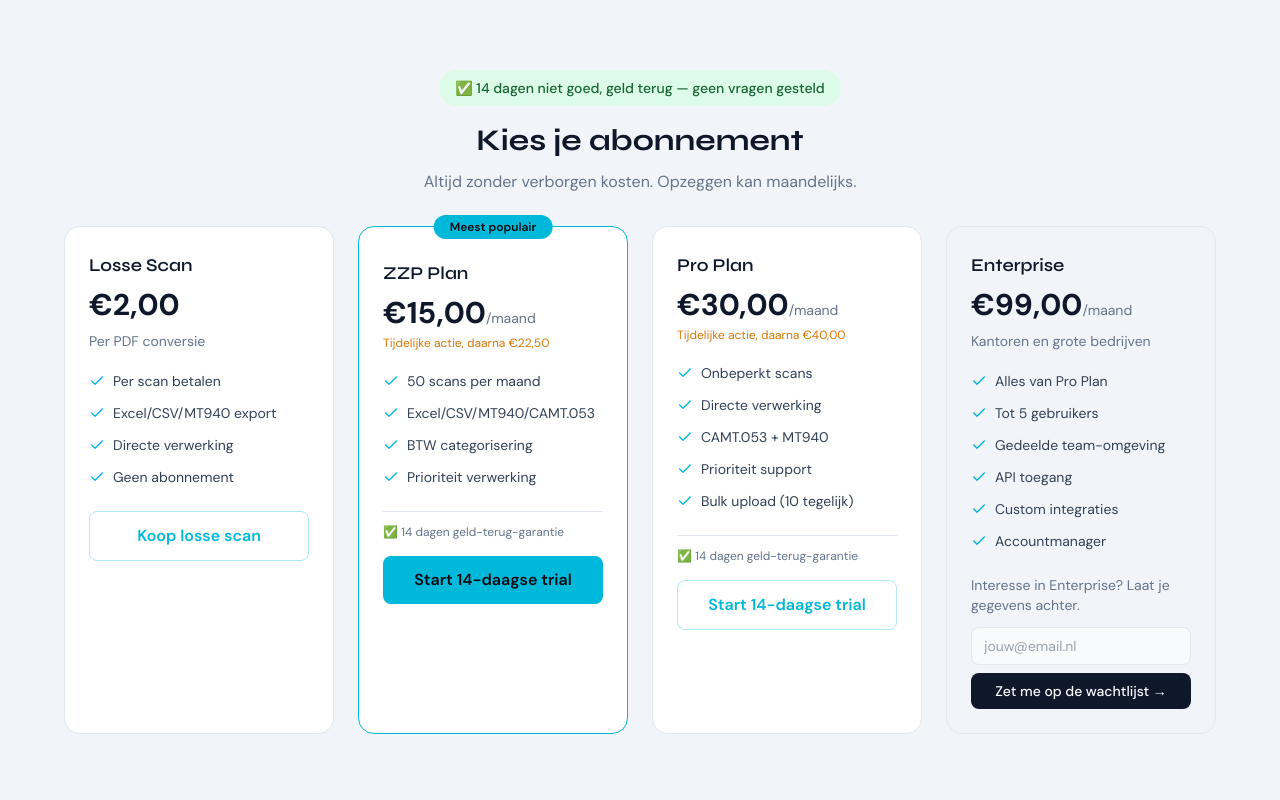
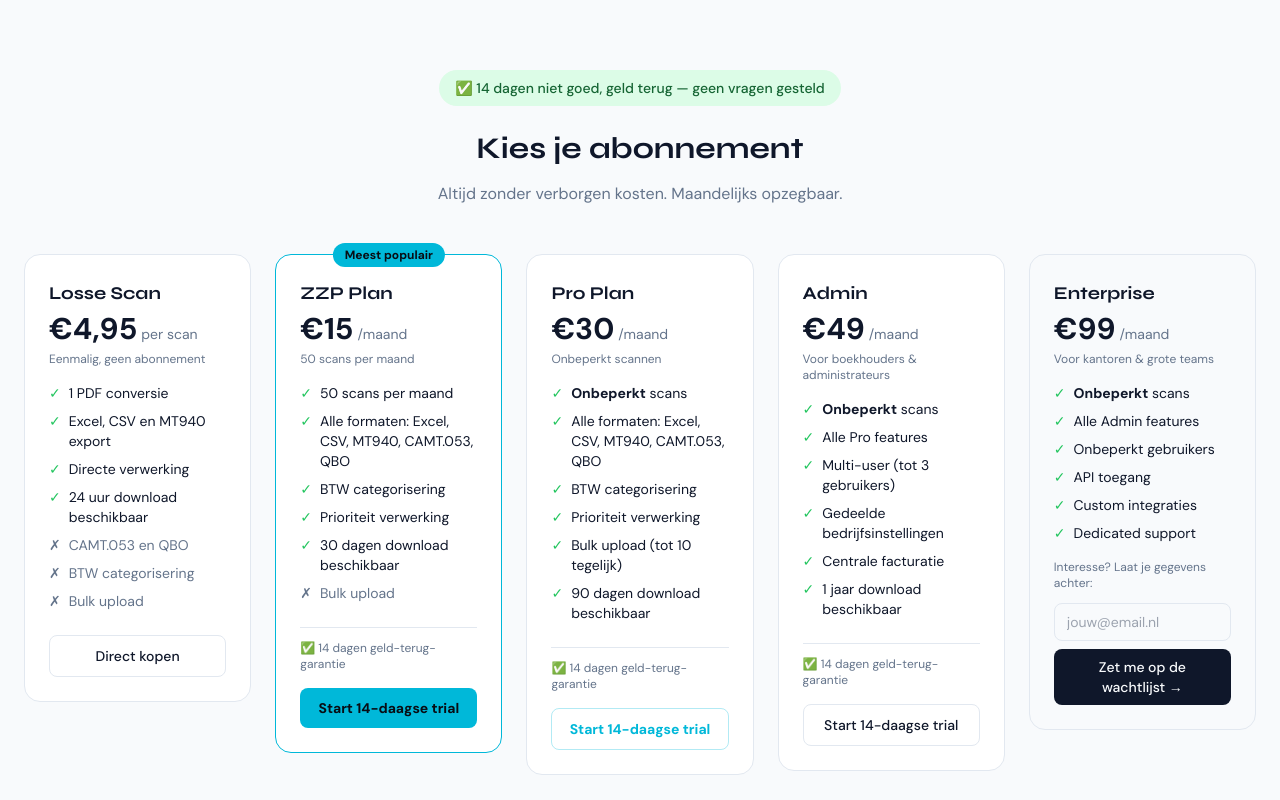
Before and after one commit to stagedvisuals/bank-statement-converter-pro, a Next.js app: page / in a window 1280 px wide. Shown: the part 3140-3940 px from the top of the page. Built offline with nearby package versions, Linux system fonts and the light colour scheme; no server answers.

Commit message:
pricing update: new 5-tier structure €4.95-€99 + Admin plan + improved Enterprise waitlist

```diff
--- a/app/page.tsx
+++ b/app/page.tsx
@@ -28,7 +28,8 @@ export default function Home() {
   const [statements, setStatements] = useState(20);
   const [hourlyRate, setHourlyRate] = useState(75);
   const [enterpriseEmail, setEnterpriseEmail] = useState('');
-  const [enterpriseSubmitted, setEnterpriseSubmitted] = useState(false);
+  const [enterpriseSubmitted, setEnterpriseSubmitted] = useState(false)
+  const [enterpriseLoading, setEnterpriseLoading] = useState(false);
 
   const manualHours = Math.ceil(statements * 1.5);
   const bscProMinutes = Math.ceil(statements * 0.5);
@@ -36,19 +37,19 @@ export default function Home() {
   const moneySaved = Math.round(hoursSaved * hourlyRate);
 
   const handleEnterpriseSubmit = async (e: React.FormEvent) => {
-    e.preventDefault();
+    e.preventDefault()
+    setEnterpriseLoading(true)
     try {
       await fetch('/api/enterprise-waitlist', {
         method: 'POST',
         headers: { 'Content-Type': 'application/json' },
-        body: JSON.stringify({ email: enterpriseEmail }),
-      });
-      setEnterpriseSubmitted(true);
-      setEnterpriseEmail('');
-    } catch (error) {
-      console.error('Enterprise waitlist error:', error);
+        body: JSON.stringify({ email: enterpriseEmail })
+      })
+    } catch {}
+    setEnterpriseSubmitted(true)
+    setEnterpriseEmail('')
+    setEnterpriseLoading(false)
   }
-  };
 
   return (
     <div className="min-h-screen bg-background">
@@ -260,119 +261,141 @@ export default function Home() {
       </section>
 
       {/* Pricing */}
-      <section id="pricing" className="py-20 bg-secondary">
-        <div className="max-w-7xl mx-auto px-4 sm:px-6 lg:px-8">
-          <div className="text-center mb-8">
-            <span className="inline-flex items-center gap-2 px-4 py-2 bg-green-100 dark:bg-green-900/30 text-green-800 dark:text-green-200 rounded-full text-sm font-medium mb-4">
+      {/* Pricing */}
+      <section id="pricing" className="py-20 bg-background">
+        <div className="max-w-7xl mx-auto px-6">
+          <div className="text-center mb-6">
+            <span className="inline-flex items-center gap-2 px-4 py-2 bg-green-100 dark:bg-green-900/30 text-green-800 dark:text-green-200 rounded-full text-sm font-medium">
               ✅ 14 dagen niet goed, geld terug — geen vragen gesteld
             </span>
-            <h2 className="text-2xl md:text-3xl font-bold text-slate-900 dark:text-white mb-3">Kies je abonnement</h2>
-            <p className="text-muted-foreground">Altijd zonder verborgen kosten. Opzeggen kan maandelijks.</p>
+          </div>
+          <h2 className="text-3xl font-bold text-center mb-4">Kies je abonnement</h2>
+          <p className="text-center text-muted-foreground mb-12">
+            Altijd zonder verborgen kosten. Maandelijks opzegbaar.
+          </p>
+
+          <div className="grid grid-cols-1 md:grid-cols-2 lg:grid-cols-5 gap-6 items-start">
+            {/* LOSSE SCAN */}
+            <div className="border border-border rounded-2xl p-6 bg-card flex flex-col">
+              <div className="mb-4">
+                <h3 className="text-lg font-bold mb-1">Losse Scan</h3>
+                <div className="flex items-baseline gap-1">
+                  <span className="text-3xl font-bold">€4,95</span>
+                  <span className="text-muted-foreground text-sm">per scan</span>
+                </div>
+                <p className="text-xs text-muted-foreground mt-1">Eenmalig, geen abonnement</p>
+              </div>
+              <ul className="space-y-2 flex-1 mb-6 text-sm">
+                <li className="flex items-start gap-2"><span className="text-green-500 shrink-0">✓</span><span>1 PDF conversie</span></li>
+                <li className="flex items-start gap-2"><span className="text-green-500 shrink-0">✓</span><span>Excel, CSV en MT940 export</span></li>
+                <li className="flex items-start gap-2"><span className="text-green-500 shrink-0">✓</span><span>Directe verwerking</span></li>
+                <li className="flex items-start gap-2"><span className="text-green-500 shrink-0">✓</span><span>24 uur download beschikbaar</span></li>
+                <li className="flex items-start gap-2"><span className="text-muted-foreground shrink-0">✗</span><span className="text-muted-foreground">CAMT.053 en QBO</span></li>
+                <li className="flex items-start gap-2"><span className="text-muted-foreground shrink-0">✗</span><span className="text-muted-foreground">BTW categorisering</span></li>
+                <li className="flex items-start gap-2"><span className="text-muted-foreground shrink-0">✗</span><span className="text-muted-foreground">Bulk upload</span></li>
+              </ul>
+              <a href="/register" className="block text-center px-4 py-2.5 border border-border rounded-lg text-sm font-medium hover:bg-accent transition-colors">
+                Direct kopen
+              </a>
             </div>
 
-          <div className="grid md:grid-cols-2 lg:grid-cols-4 gap-6 max-w-6xl mx-auto">
-            {/* TIER 1 - Losse Scan */}
-            <div className="p-6 rounded-2xl border bg-white dark:bg-[#0a1220] border-slate-200 dark:border-slate-800">
-              <h3 className="text-lg font-semibold text-slate-900 dark:text-white mb-2">Losse Scan</h3>
-              <div className="mb-2">
-                <span className="text-3xl font-bold text-slate-900 dark:text-white">€2,00</span>
+            {/* ZZP PLAN */}
+            <div className="border border-[#00b8d9] rounded-2xl p-6 bg-card flex flex-col relative">
+              <div className="absolute -top-3 left-1/2 -translate-x-1/2 px-3 py-1 bg-[#00b8d9] text-[#080d14] text-xs font-bold rounded-full">
+                Meest populair
               </div>
-              <p className="text-sm text-muted-foreground mb-5">Per PDF conversie</p>
+              <div className="mb-4">
+                <h3 className="text-lg font-bold mb-1">ZZP Plan</h3>
+                <div className="flex items-baseline gap-1">
+                  <span className="text-3xl font-bold">€15</span>
+                  <span className="text-muted-foreground text-sm">/maand</span>
+                </div>
+                <p className="text-xs text-muted-foreground mt-1">50 scans per maand</p>
+              </div>
+              <ul className="space-y-2 flex-1 mb-6 text-sm">
+                <li className="flex items-start gap-2"><span className="text-green-500 shrink-0">✓</span><span>50 scans per maand</span></li>
+                <li className="flex items-start gap-2"><span className="text-green-500 shrink-0">✓</span><span>Alle formaten: Excel, CSV, MT940, CAMT.053, QBO</span></li>
+                <li className="flex items-start gap-2"><span className="text-green-500 shrink-0">✓</span><span>BTW categorisering</span></li>
+                <li className="flex items-start gap-2"><span className="text-green-500 shrink-0">✓</span><span>Prioriteit verwerking</span></li>
+                <li className="flex items-start gap-2"><span className="text-green-500 shrink-0">✓</span><span>30 dagen download beschikbaar</span></li>
+                <li className="flex items-start gap-2"><span className="text-muted-foreground shrink-0">✗</span><span className="text-muted-foreground">Bulk upload</span></li>
+              </ul>
+              <p className="text-xs text-muted-foreground border-t border-border pt-3 mb-4">✅ 14 dagen geld-terug-garantie</p>
+              <a href="/register" className="block text-center px-4 py-2.5 bg-[#00b8d9] text-[#080d14] rounded-lg text-sm font-bold hover:shadow-[0_0_20px_rgba(0,184,217,0.4)] transition-all">
+                Start 14-daagse trial
+              </a>
+            </div>
 
-              <ul className="space-y-3 mb-6">
-                {['Per scan betalen', 'Excel/CSV/MT940 export', 'Directe verwerking', 'Geen abonnement'].map((feature) => (
-                  <li key={feature} className="flex items-start gap-2 text-sm text-slate-700 dark:text-slate-300">
-                    <Check className="w-4 h-4 text-[#00b8d9] shrink-0 mt-0.5" />
-                    {feature}
-                  </li>
-                ))}
+            {/* PRO PLAN */}
+            <div className="border border-border rounded-2xl p-6 bg-card flex flex-col">
+              <div className="mb-4">
+                <h3 className="text-lg font-bold mb-1">Pro Plan</h3>
+                <div className="flex items-baseline gap-1">
+                  <span className="text-3xl font-bold">€30</span>
+                  <span className="text-muted-foreground text-sm">/maand</span>
+                </div>
+                <p className="text-xs text-muted-foreground mt-1">Onbeperkt scannen</p>
+              </div>
+              <ul className="space-y-2 flex-1 mb-6 text-sm">
+                <li className="flex items-start gap-2"><span className="text-green-500 shrink-0">✓</span><span><strong>Onbeperkt</strong> scans</span></li>
+                <li className="flex items-start gap-2"><span className="text-green-500 shrink-0">✓</span><span>Alle formaten: Excel, CSV, MT940, CAMT.053, QBO</span></li>
+                <li className="flex items-start gap-2"><span className="text-green-500 shrink-0">✓</span><span>BTW categorisering</span></li>
+                <li className="flex items-start gap-2"><span className="text-green-500 shrink-0">✓</span><span>Prioriteit verwerking</span></li>
+                <li className="flex items-start gap-2"><span className="text-green-500 shrink-0">✓</span><span>Bulk upload (tot 10 tegelijk)</span></li>
+                <li className="flex items-start gap-2"><span className="text-green-500 shrink-0">✓</span><span>90 dagen download beschikbaar</span></li>
+              </ul>
+              <p className="text-xs text-muted-foreground border-t border-border pt-3 mb-4">✅ 14 dagen geld-terug-garantie</p>
+              <a href="/register" className="block text-center px-4 py-2.5 border border-[#00b8d9]/30 text-[#00b8d9] rounded-lg text-sm font-bold hover:bg-[#00b8d9]/10 transition-colors">
+                Start 14-daagse trial
+              </a>
+            </div>
+
+            {/* ADMIN / ACCOUNTANT PLAN */}
+            <div className="border border-border rounded-2xl p-6 bg-card flex flex-col">
+              <div className="mb-4">
+                <h3 className="text-lg font-bold mb-1">Admin</h3>
+                <div className="flex items-baseline gap-1">
+                  <span className="text-3xl font-bold">€49</span>
+                  <span className="text-muted-foreground text-sm">/maand</span>
+                </div>
+                <p className="text-xs text-muted-foreground mt-1">Voor boekhouders &amp; administrateurs</p>
+              </div>
+              <ul className="space-y-2 flex-1 mb-6 text-sm">
+                <li className="flex items-start gap-2"><span className="text-green-500 shrink-0">✓</span><span><strong>Onbeperkt</strong> scans</span></li>
+                <li className="flex items-start gap-2"><span className="text-green-500 shrink-0">✓</span><span>Alle Pro features</span></li>
+                <li className="flex items-start gap-2"><span className="text-green-500 shrink-0">✓</span><span>Multi-user (tot 3 gebruikers)</span></li>
+                <li className="flex items-start gap-2"><span className="text-green-500 shrink-0">✓</span><span>Gedeelde bedrijfsinstellingen</span></li>
+                <li className="flex items-start gap-2"><span className="text-green-500 shrink-0">✓</span><span>Centrale facturatie</span></li>
+                <li className="flex items-start gap-2"><span className="text-green-500 shrink-0">✓</span><span>1 jaar download beschikbaar</span></li>
+              </ul>
+              <p className="text-xs text-muted-foreground border-t border-border pt-3 mb-4">✅ 14 dagen geld-terug-garantie</p>
+              <a href="/register" className="block text-center px-4 py-2.5 border border-border rounded-lg text-sm font-medium hover:bg-accent transition-colors">
+                Start 14-daagse trial
+              </a>
+            </div>
+
+            {/* ENTERPRISE */}
+            <div className="border border-border rounded-2xl p-6 bg-muted/50 flex flex-col">
+              <div className="mb-4">
+                <h3 className="text-lg font-bold mb-1">Enterprise</h3>
+                <div className="flex items-baseline gap-1">
+                  <span className="text-3xl font-bold">€99</span>
+                  <span className="text-muted-foreground text-sm">/maand</span>
+                </div>
+                <p className="text-xs text-muted-foreground mt-1">Voor kantoren &amp; grote teams</p>
+              </div>
+              <ul className="space-y-2 flex-1 mb-4 text-sm">
+                <li className="flex items-start gap-2"><span className="text-green-500 shrink-0">✓</span><span><strong>Onbeperkt</strong> scans</span></li>
+                <li className="flex items-start gap-2"><span className="text-green-500 shrink-0">✓</span><span>Alle Admin features</span></li>
+                <li className="flex items-start gap-2"><span className="text-green-500 shrink-0">✓</span><span>Onbeperkt gebruikers</span></li>
+                <li className="flex items-start gap-2"><span className="text-green-500 shrink-0">✓</span><span>API toegang</span></li>
+                <li className="flex items-start gap-2"><span className="text-green-500 shrink-0">✓</span><span>Custom integraties</span></li>
+                <li className="flex items-start gap-2"><span className="text-green-500 shrink-0">✓</span><span>Dedicated support</span></li>
               </ul>
 
-              <button className="w-full py-3 rounded-lg font-semibold border border-[#00b8d9]/30 text-[#00b8d9] hover:bg-[#00b8d9]/10 transition-all">
-                Koop losse scan
-              </button>
-            </div>
-
-            {/* TIER 2 - ZZP Plan */}
-            <div className="p-6 rounded-2xl border bg-white dark:bg-[#0a1220] border-[#00b8d9] relative">
-              <div className="absolute -top-3 left-1/2 -translate-x-1/2 px-4 py-1 bg-[#00b8d9] text-[#080d14] text-xs font-semibold rounded-full">
-                Meest populair
-              </div>
-
-              <h3 className="text-lg font-semibold text-slate-900 dark:text-white mb-2 mt-2">ZZP Plan</h3>
-              <div className="mb-1">
-                <span className="text-3xl font-bold text-slate-900 dark:text-white">€15,00</span>
-                <span className="text-muted-foreground text-sm">/maand</span>
-              </div>
-              <p className="text-xs text-amber-600 dark:text-amber-400 mb-5">Tijdelijke actie, daarna €22,50</p>
-
-              <ul className="space-y-3 mb-6">
-                {['50 scans per maand', 'Excel/CSV/MT940/CAMT.053', 'BTW categorisering', 'Prioriteit verwerking'].map((feature) => (
-                  <li key={feature} className="flex items-start gap-2 text-sm text-slate-700 dark:text-slate-300">
-                    <Check className="w-4 h-4 text-[#00b8d9] shrink-0 mt-0.5" />
-                    {feature}
-                  </li>
-                ))}
-              </ul>
-
-              <p className="text-xs text-muted-foreground mt-3 pt-3 border-t border-border">
-                ✅ 14 dagen geld-terug-garantie
-              </p>
-
-              <button className="w-full py-3 rounded-lg font-semibold bg-[#00b8d9] text-[#080d14] hover:shadow-[0_0_20px_rgba(0,184,217,0.4)] transition-all mt-4">
-                Start 14-daagse trial
-              </button>
-            </div>
-
-            {/* TIER 3 - Pro Plan */}
-            <div className="p-6 rounded-2xl border bg-white dark:bg-[#0a1220] border-slate-200 dark:border-slate-800">
-              <h3 className="text-lg font-semibold text-slate-900 dark:text-white mb-2">Pro Plan</h3>
-              <div className="mb-1">
-                <span className="text-3xl font-bold text-slate-900 dark:text-white">€30,00</span>
-                <span className="text-muted-foreground text-sm">/maand</span>
-              </div>
-              <p className="text-xs text-amber-600 dark:text-amber-400 mb-5">Tijdelijke actie, daarna €40,00</p>
-
-              <ul className="space-y-3 mb-6">
-                {['Onbeperkt scans', 'Directe verwerking', 'CAMT.053 + MT940', 'Prioriteit support', 'Bulk upload (10 tegelijk)'].map((feature) => (
-                  <li key={feature} className="flex items-start gap-2 text-sm text-slate-700 dark:text-slate-300">
-                    <Check className="w-4 h-4 text-[#00b8d9] shrink-0 mt-0.5" />
-                    {feature}
-                  </li>
-                ))}
-              </ul>
-
-              <p className="text-xs text-muted-foreground mt-3 pt-3 border-t border-border">
-                ✅ 14 dagen geld-terug-garantie
-              </p>
-
-              <button className="w-full py-3 rounded-lg font-semibold border border-[#00b8d9]/30 text-[#00b8d9] hover:bg-[#00b8d9]/10 transition-all mt-4">
-                Start 14-daagse trial
-              </button>
-            </div>
-
-            {/* TIER 4 - Enterprise Waitlist */}
-            <div className="p-6 rounded-2xl border bg-slate-100 dark:bg-slate-900 border-slate-200 dark:border-slate-800">
-              <h3 className="text-lg font-semibold text-slate-900 dark:text-white mb-2">Enterprise</h3>
-              <div className="mb-2">
-                <span className="text-3xl font-bold text-slate-900 dark:text-white">€99,00</span>
-                <span className="text-muted-foreground text-sm">/maand</span>
-              </div>
-              <p className="text-sm text-muted-foreground mb-5">Kantoren en grote bedrijven</p>
-
-              <ul className="space-y-3 mb-6">
-                {['Alles van Pro Plan', 'Tot 5 gebruikers', 'Gedeelde team-omgeving', 'API toegang', 'Custom integraties', 'Accountmanager'].map((feature) => (
-                  <li key={feature} className="flex items-start gap-2 text-sm text-slate-700 dark:text-slate-300">
-                    <Check className="w-4 h-4 text-[#00b8d9] shrink-0 mt-0.5" />
-                    {feature}
-                  </li>
-                ))}
-              </ul>
-
-              <div className="mt-6">
-                <p className="text-sm text-muted-foreground mb-3">
-                  Interesse in Enterprise? Laat je gegevens achter.
-                </p>
+              <div className="mt-auto">
+                <p className="text-xs text-muted-foreground mb-3">Interesse? Laat je gegevens achter:</p>
+                {!enterpriseSubmitted ? (
                   <form onSubmit={handleEnterpriseSubmit} className="space-y-2">
                     <input
                       type="email"
@@ -384,15 +407,14 @@ export default function Home() {
                     />
                     <button
                       type="submit"
-                    className="w-full px-4 py-2 bg-foreground text-background rounded-lg text-sm font-medium hover:opacity-90 transition-opacity"
+                      disabled={enterpriseLoading}
+                      className="w-full px-4 py-2 bg-foreground text-background rounded-lg text-sm font-medium hover:opacity-90 transition-opacity disabled:opacity-50"
                     >
-                    Zet me op de wachtlijst →
+                      {enterpriseLoading ? 'Versturen...' : 'Zet me op de wachtlijst →'}
                     </button>
                   </form>
-                {enterpriseSubmitted && (
-                  <p className="text-green-600 text-sm mt-2">
-                    ✅ We nemen contact met je op!
-                  </p>
+                ) : (
+                  <p className="text-green-600 text-sm text-center py-2">✅ We nemen contact met je op!</p>
                 )}
               </div>
             </div>
```
Lines whose indentation alone changed are shown as unchanged.
